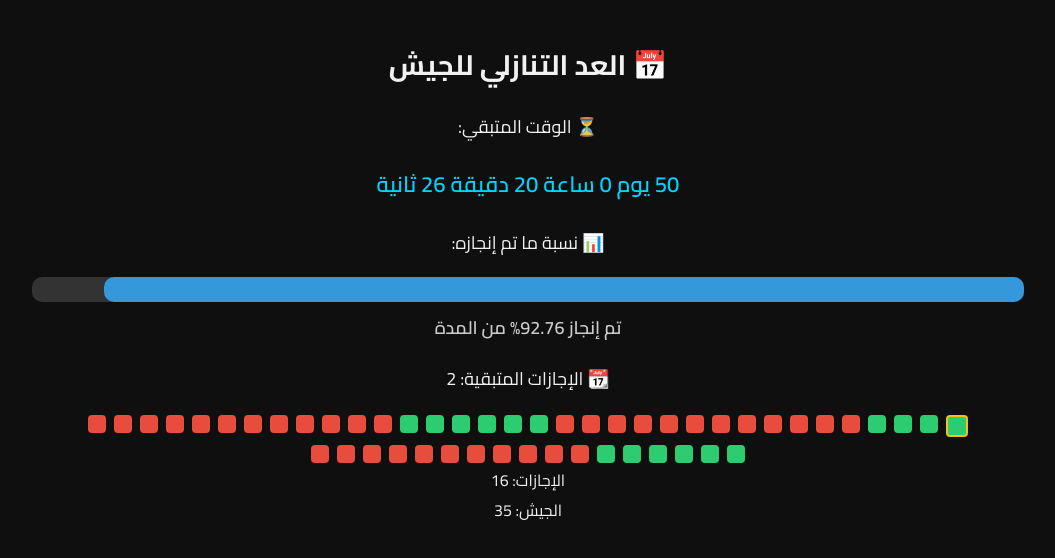
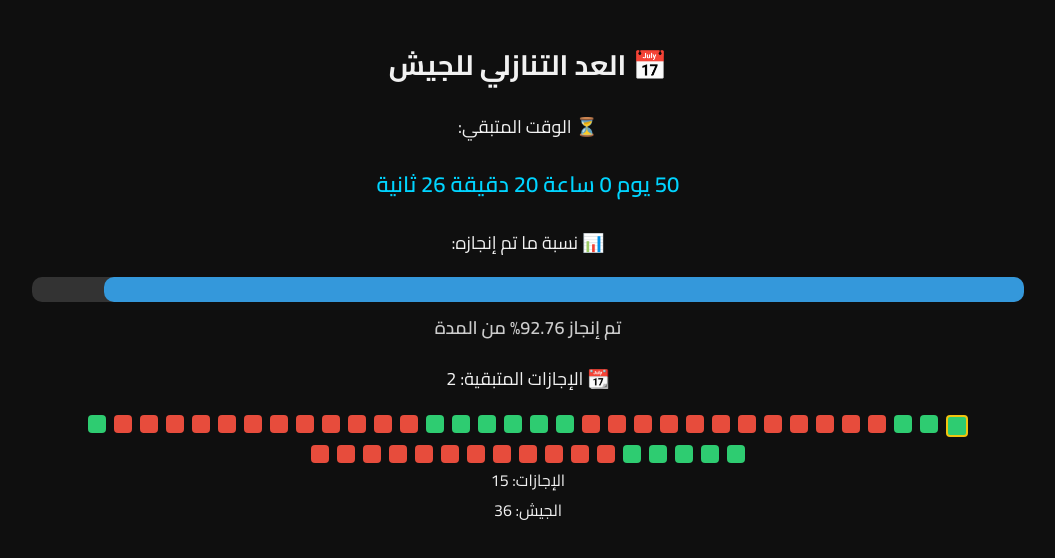
Before and after one commit to Ahmedsamyshafik/MyCounter, a plain HTML site: page index.html in a window 1280 px wide. Shown: the whole page, without its empty margins (112-1167 px from the left). Drawn offline with Linux system fonts and the light colour scheme.

```diff
--- a/index.html
+++ b/index.html
@@ -147,7 +147,7 @@
     <script>
       const startServiceDate = new Date("2024-11-09");
       const endDate = new Date("2026-10-01T00:00:00");
-      const armyStartDate = new Date("2026-07-10"); // اول يوم من ال 12 يوم اللي هقعدهم
+      const armyStartDate = new Date("2026-07-09"); // اول يوم من ال 12 يوم اللي هقعدهم
       const startDate = new Date(); // من النهارده
 
       const cycle = 18;
```
